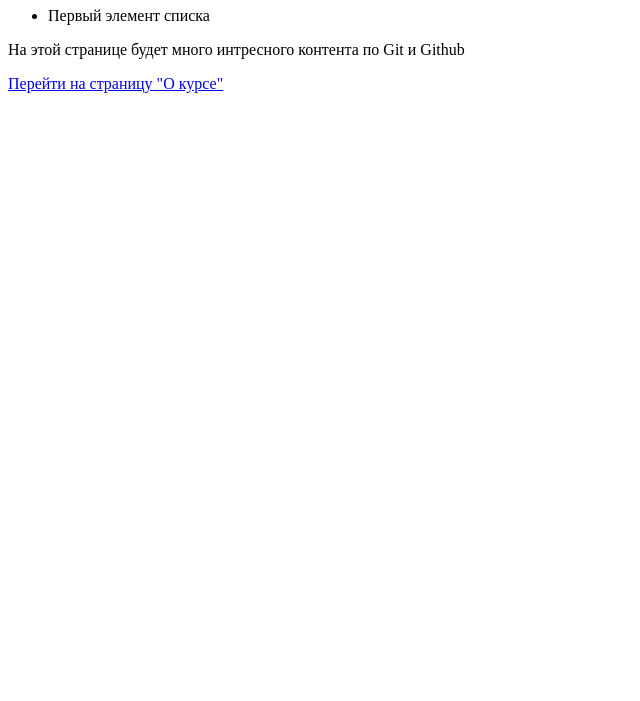
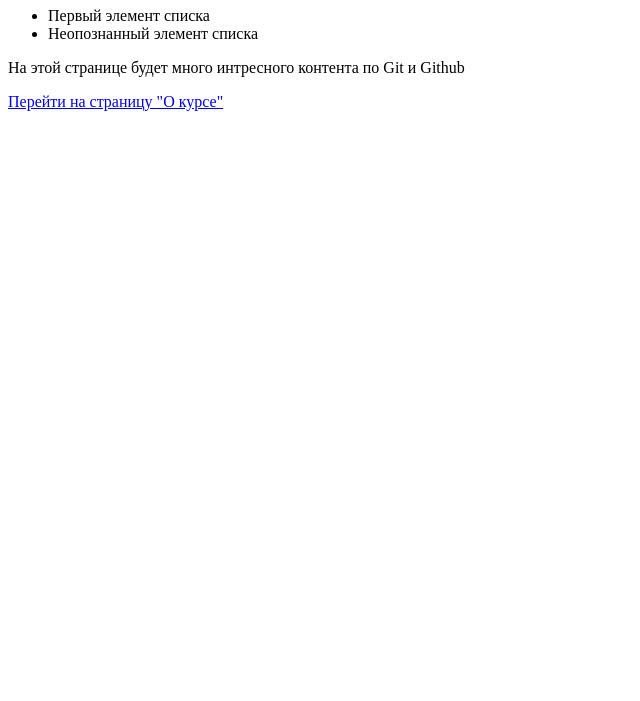
Before and after one commit to docdev777/git-html-academy, a plain HTML site: page index.html in a window 1280 px wide. Shown: the part 99-800 px from the top of the page, without its empty margins (0-640 px from the left). Drawn offline with Linux system fonts and the light colour scheme.

Commit message:
feat: unidentified element added

```diff
--- a/index.html
+++ b/index.html
@@ -13,6 +13,7 @@
     <h1 class="heading">Главная страница</h1>
     <ul>
         <li>Первый элемент списка</li>
+        <li>Неопознанный элемент списка</li>
     </ul>
     <main class="site-main">
         <p class="description">
```
